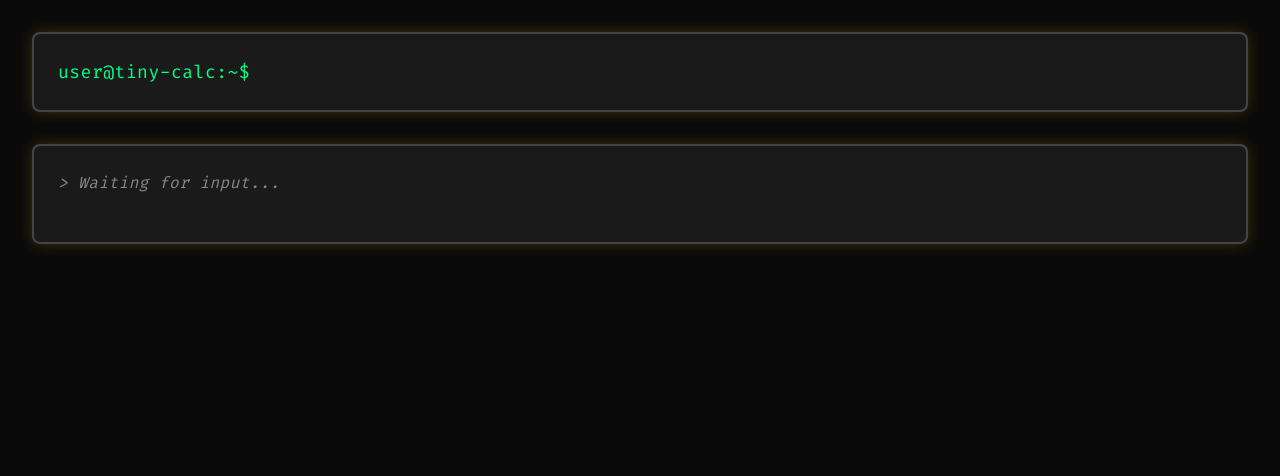
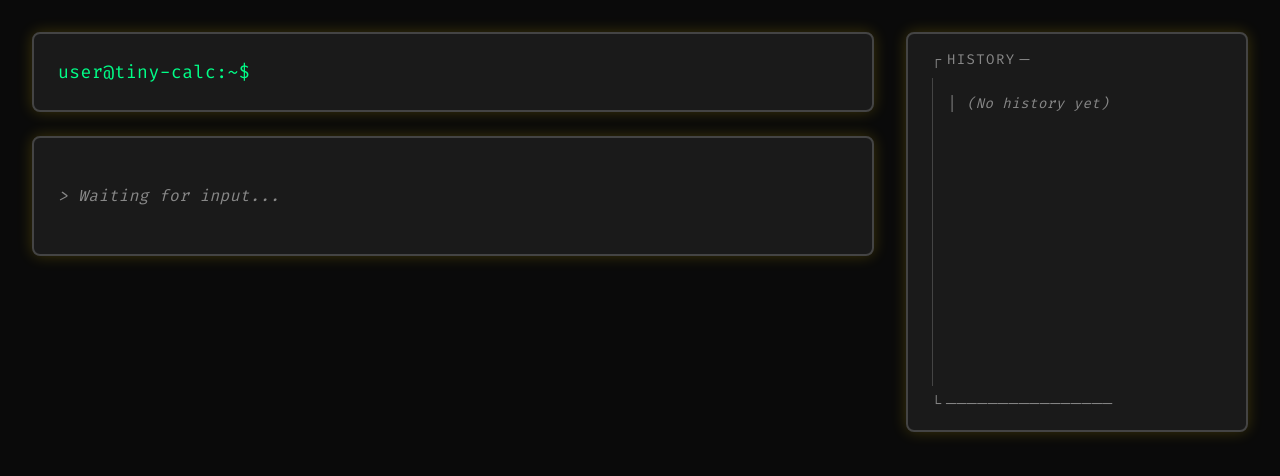
Before and after one commit to poko8nada/tiny-calc-v1, a Next.js app: page / in a window 1280 px wide. Shown: the top 476 px of the page. Built offline with nearby package versions, Linux system fonts and the light colour scheme.

Commit message:
feat: complete history panel, main layout, and terminal UI finishing

```diff
--- a/app/_components/CalculatorInput.tsx
+++ b/app/_components/CalculatorInput.tsx
@@ -10,6 +10,8 @@ import {
 import { evaluateExpression } from '@/utils/evaluateExpression'
 
 interface CalculatorInputProps {
+  value: string
+  onValueChange: (value: string) => void
   onEvaluate?: (
     expression: string,
     result: number | string,
@@ -19,26 +21,28 @@ interface CalculatorInputProps {
 }
 
 /**
- * CalculatorInput Component
+ * CalculatorInput Component (Controlled)
  *
  * Provides a terminal-style input interface with:
  * - Custom prompt (user@tiny-calc:~$)
  * - Real-time expression evaluation
  * - Blinking cursor effect
  * - Keyboard handling (Enter to submit)
+ * - Controlled value for history reuse support
  */
 export default function CalculatorInput({
+  value,
+  onValueChange,
   onEvaluate,
   onSubmit,
 }: CalculatorInputProps) {
-  const [input, setInput] = useState('')
   const [isFocused, setIsFocused] = useState(false)
   const [cursorPosition, setCursorPosition] = useState(0)
   const [cursorOffset, setCursorOffset] = useState(0)
   const inputRef = useRef<HTMLInputElement>(null)
   const measureRef = useRef<HTMLSpanElement>(null)
 
-  // Focus input on mount and when clicking the container
+  // Focus input on mount
   useEffect(() => {
     inputRef.current?.focus()
   }, [])
@@ -53,20 +57,32 @@ export default function CalculatorInput({
     setCursorPosition(target.selectionStart || 0)
   }
 
-  // Update cursor pixel offset whenever position or input changes
+  // Sync cursor position when value changes
+  useEffect(() => {
+    if (inputRef.current) {
+      const currentPos = inputRef.current.selectionStart || 0
+
+      // If the input is not focused, we assume it's an external change (like history reuse)
+      // and move the cursor to the end.
+      if (document.activeElement !== inputRef.current) {
+        setCursorPosition(value.length)
+      } else {
+        setCursorPosition(currentPos)
+      }
+    }
+  }, [value])
+
+  // Update cursor pixel offset whenever position or value changes
   // biome-ignore lint/correctness/useExhaustiveDependencies: measureRef is a ref
   useEffect(() => {
     if (measureRef.current) {
       setCursorOffset(measureRef.current.offsetWidth)
     }
-  }, [cursorPosition, input])
+  }, [cursorPosition, value])
 
-  const handleChange = (e: ChangeEvent<HTMLInputElement>) => {
-    const value = e.target.value
-    setInput(value)
-    updateCursorPosition(e)
-
-    // Real-time evaluation
+  // Real-time evaluation whenever value changes
+  // biome-ignore lint/correctness/useExhaustiveDependencies: onEvaluate is a callback prop
+  useEffect(() => {
     if (onEvaluate) {
       if (value.trim() === '') {
         onEvaluate('', '', false)
@@ -80,14 +96,18 @@ export default function CalculatorInput({
         onEvaluate(value, result.error, true)
       }
     }
+  }, [value])
+
+  const handleChange = (e: ChangeEvent<HTMLInputElement>) => {
+    const newValue = e.target.value
+    onValueChange(newValue)
+    updateCursorPosition(e)
   }
 
   const handleKeyDown = (e: KeyboardEvent<HTMLInputElement>) => {
-    if (e.key === 'Enter' && input.trim() !== '') {
-      onSubmit?.(input)
-      setInput('')
+    if (e.key === 'Enter' && value.trim() !== '') {
+      onSubmit?.(value)
       setCursorPosition(0)
-      onEvaluate?.('', '', false)
     } else {
       // Use setTimeout to get the cursor position after the key event has been processed
       setTimeout(() => updateCursorPosition(e), 0)
@@ -105,7 +125,7 @@ export default function CalculatorInput({
         <input
           ref={inputRef}
           type='text'
-          value={input}
+          value={value}
           onChange={handleChange}
           onKeyDown={handleKeyDown}
           onSelect={updateCursorPosition}
@@ -126,7 +146,7 @@ export default function CalculatorInput({
           className='absolute invisible whitespace-pre pointer-events-none font-mono text-lg'
           aria-hidden='true'
         >
-          {input.substring(0, cursorPosition)}
+          {value.substring(0, cursorPosition)}
         </span>
 
         {/* Custom Blinking Cursor */}
--- a/app/_components/CalculatorResult.tsx
+++ b/app/_components/CalculatorResult.tsx
@@ -44,16 +44,16 @@ export default function CalculatorResult({
   }
 
   return (
-    <div className='font-mono p-2'>
+    <div className='font-mono p-2 w-full'>
       {/* Status Header */}
-      <div className='text-terminal-muted mb-3 text-xs uppercase tracking-widest select-none flex justify-between items-center h-5'>
+      <div className='text-terminal-muted mb-4 text-xs uppercase tracking-widest select-none flex justify-between items-center h-5'>
         <span>[ Result ]</span>
       </div>
 
       {/* Result Row */}
-      <div className='flex items-center justify-between gap-4'>
+      <div className='flex items-center justify-between w-full gap-4'>
         <div
-          className={`text-3xl font-bold break-all glow-text ${
+          className={`text-3xl font-bold break-all glow-text flex-grow ${
             currentResult.isError ? 'text-terminal-red' : 'text-terminal-gold'
           }`}
         >
@@ -62,11 +62,12 @@ export default function CalculatorResult({
         </div>
 
         {!currentResult.isError && (
+          <div className='flex-shrink-0'>
             <button
               type='button'
               onClick={handleCopy}
               className={`
-              shrink-0 w-28 py-1 border border-terminal-gold text-xs font-bold transition-all duration-200 flex justify-center
+                w-28 py-1 border border-terminal-gold text-xs font-bold transition-all duration-200 flex justify-center
                 ${
                   copied
                     ? 'bg-terminal-gold text-terminal-bg border-terminal-gold'
@@ -76,6 +77,7 @@ export default function CalculatorResult({
             >
               {copied ? '[ COPIED! ]' : '[ COPY ]'}
             </button>
+          </div>
         )}
       </div>
     </div>
--- /dev/null
+++ b/app/_components/HistoryPanel.tsx
@@ -0,0 +1,107 @@
+'use client'
+
+import { type HistoryItem } from '@/utils/historyUtils'
+
+interface HistoryPanelProps {
+  history: HistoryItem[]
+  onSelect: (expression: string) => void
+  onDelete: (id: string) => void
+  onClear: () => void
+}
+
+/**
+ * HistoryPanel Component
+ *
+ * Displays a list of past calculations in a terminal-style interface.
+ * Features:
+ * - ASCII border decorations
+ * - Clickable items to reuse expressions
+ * - Individual item deletion
+ * - Bulk clear functionality
+ */
+export default function HistoryPanel({
+  history,
+  onSelect,
+  onDelete,
+  onClear,
+}: HistoryPanelProps) {
+  return (
+    <div className='flex flex-col h-full font-mono text-sm'>
+      {/* Header with ASCII Border */}
+      <div className='flex items-center justify-between mb-2 px-2'>
+        <div className='text-terminal-muted uppercase tracking-widest select-none'>
+          <span className='mr-1'>┌</span>
+          <span>History</span>
+          <span className='ml-1'>─</span>
+        </div>
+        {history.length > 0 && (
+          <button
+            type='button'
+            onClick={onClear}
+            className='text-[10px] text-terminal-red hover:text-terminal-bg hover:bg-terminal-red px-2 py-0.5 border border-terminal-red transition-colors'
+          >
+            [ CLEAR ALL ]
+          </button>
+        )}
+      </div>
+
+      {/* History List Container */}
+      <div className='grow overflow-y-auto border-l border-terminal-border-dim ml-2 pl-4 space-y-4 custom-scrollbar'>
+        {history.length === 0 ? (
+          <div className='text-terminal-muted italic py-4'>
+            {'│ (No history yet)'}
+          </div>
+        ) : (
+          history.map((item) => (
+            <div key={item.id} className='group relative'>
+              {/* Vertical line connector */}
+              <div className='absolute -left-4 top-2 w-4 border-t border-terminal-border-dim' />
+
+              <div className='flex flex-col gap-1'>
+                {/* Expression (Clickable to reuse) */}
+                <button
+                  type='button'
+                  onClick={() => onSelect(item.expression)}
+                  className='text-left text-terminal-gold hover:text-terminal-amber transition-colors break-all'
+                  title='Click to reuse expression'
+                >
+                  {`$ ${item.expression}`}
+                </button>
+
+                {/* Result and Actions */}
+                <div className='flex items-center justify-between gap-2'>
+                  <div className='text-terminal-cyan font-bold'>
+                    {`> ${item.result}`}
+                  </div>
+
+                  <button
+                    type='button'
+                    onClick={() => onDelete(item.id)}
+                    className='opacity-0 group-hover:opacity-100 text-terminal-red hover:scale-110 transition-all px-1'
+                    title='Delete record'
+                  >
+                    [×]
+                  </button>
+                </div>
+
+                {/* Timestamp */}
+                <div className='text-[10px] text-terminal-muted select-none'>
+                  {new Date(item.timestamp).toLocaleTimeString([], {
+                    hour: '2-digit',
+                    minute: '2-digit',
+                  })}
+                </div>
+              </div>
+            </div>
+          ))
+        )}
+      </div>
+
+      {/* Footer ASCII Border */}
+      <div className='mt-2 px-2 text-terminal-muted select-none'>
+        <span>└</span>
+        <span className='mx-1'>────────────────</span>
+      </div>
+    </div>
+  )
+}
--- a/app/_features/DisplayCalculator/index.tsx
+++ b/app/_features/DisplayCalculator/index.tsx
@@ -3,31 +3,75 @@
 import { useState } from 'react'
 import CalculatorInput from '@/app/_components/CalculatorInput'
 import CalculatorResult from '@/app/_components/CalculatorResult'
+import HistoryPanel from '@/app/_components/HistoryPanel'
+import { useCalculationHistory } from '@/app/_hooks/useCalculationHistory'
 
+/**
+ * DisplayCalculator Feature Component
+ *
+ * Orchestrates the main calculator logic by integrating:
+ * - CalculatorInput: For expression entry
+ * - CalculatorResult: For real-time evaluation display
+ * - HistoryPanel: For managing and reusing past calculations
+ */
 export default function DisplayCalculator() {
+  const [expression, setExpression] = useState('')
   const [currentResult, setCurrentResult] = useState<{
     expression: string
     value: number | string
     isError: boolean
   }>({ expression: '', value: '', isError: false })
 
+  const { history, addHistory, deleteHistory, clearHistory } = useCalculationHistory()
+
   const handleEvaluate = (
-    expression: string,
-    value: number | string,
-    isError: boolean,
+    expr: string,
+    val: number | string,
+    isErr: boolean,
   ) => {
-    setCurrentResult({ expression, value, isError })
+    setCurrentResult({ expression: expr, value: val, isError: isErr })
+  }
+
+  const handleSubmit = (expr: string) => {
+    // Only add to history if it's a valid calculation
+    if (currentResult.value !== '' && !currentResult.isError) {
+      addHistory(expr, currentResult.value)
+    }
+    // Clear input after submission
+    setExpression('')
+  }
+
+  const handleSelectHistory = (expr: string) => {
+    setExpression(expr)
   }
 
   return (
-    <>
-      <div className='terminal-border p-4 terminal-surface rounded-lg'>
-        <CalculatorInput onEvaluate={handleEvaluate} />
+    <div className='grid grid-cols-1 lg:grid-cols-10 gap-8 items-start'>
+      {/* Main Calculator Area (70% on large screens) */}
+      <div className='lg:col-span-7 flex flex-col gap-6'>
+        <div className='terminal-border p-4 terminal-surface rounded-lg'>
+          <CalculatorInput
+            value={expression}
+            onValueChange={setExpression}
+            onEvaluate={handleEvaluate}
+            onSubmit={handleSubmit}
+          />
+        </div>
+
+        <div className='terminal-border p-4 terminal-surface rounded-lg min-h-[120px] flex items-center'>
+          <CalculatorResult currentResult={currentResult} />
+        </div>
       </div>
 
-      <div className='terminal-border p-4 terminal-surface rounded-lg min-h-25'>
-        <CalculatorResult currentResult={currentResult} />
+      {/* History Panel Area (30% on large screens) */}
+      <div className='lg:col-span-3 terminal-border p-4 terminal-surface rounded-lg h-full min-h-[400px] lg:max-h-[600px]'>
+        <HistoryPanel
+          history={history}
+          onSelect={handleSelectHistory}
+          onDelete={deleteHistory}
+          onClear={clearHistory}
+        />
       </div>
-    </>
+    </div>
   )
 }
```
Also changed, not shown: 1 other file (tests, documents, lock files or other folders). Lines whose indentation alone changed are shown as unchanged.
